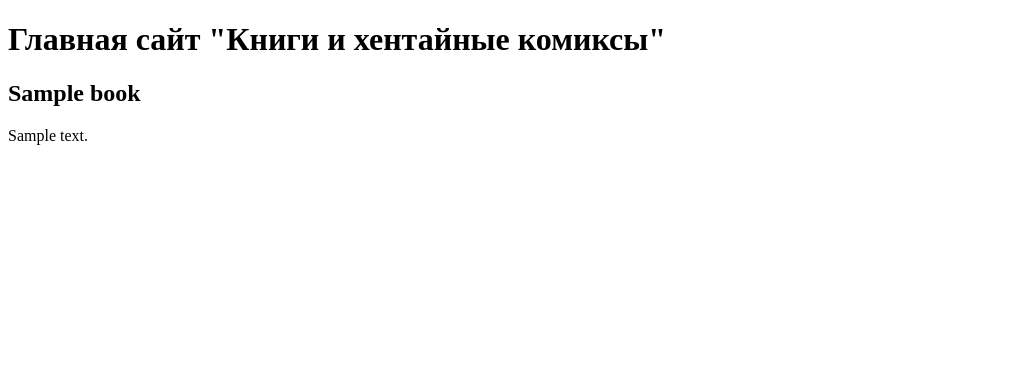
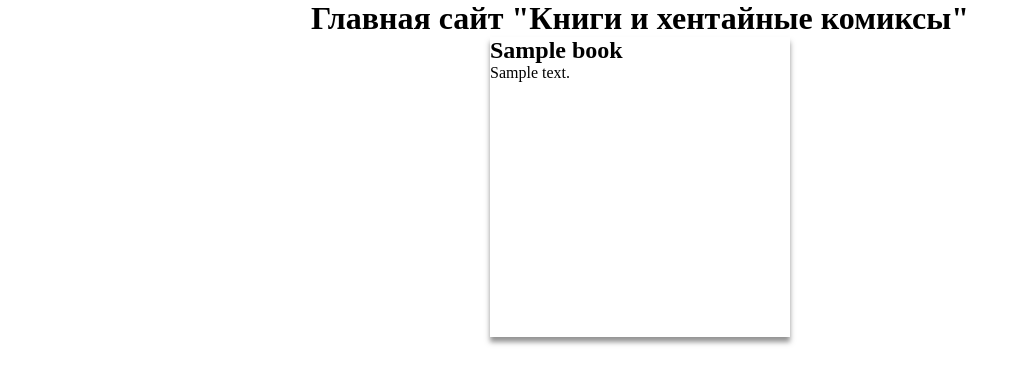
Before and after one commit to MelFxrd/django, a Django app: page /products/ in a window 1280 px wide. Shown: the top 384 px of the page, without its empty margins (0-1021 px from the left). Run offline with Django 5.2, Linux system fonts and the light colour scheme; tables that the repository leaves empty hold one stand-in row (values such as "Sample post").

Commit message:
Настроена обработка статики

```diff
--- a/django_site/settings.py
+++ b/django_site/settings.py
@@ -116,6 +116,7 @@ USE_TZ = True
 # https://docs.djangoproject.com/en/5.2/howto/static-files/
 
 STATIC_URL = 'static/'
+STATICFILES_DIRS = [BASE_DIR / "static", ]
 
 # Default primary key field type
 # https://docs.djangoproject.com/en/5.2/ref/settings/#default-auto-field
--- /dev/null
+++ b/static/style.css
@@ -0,0 +1,22 @@
+* {
+    margin: 0;
+    padding: 0;
+    box-sizing: content-box;
+}
+
+body {
+    display: flex;
+    flex-direction: column;
+    align-items: center;
+}
+
+.wrap {
+    display: flex;
+    flex-wrap: wrap;
+}
+
+.card {
+    width: 300px;
+    height: 300px;
+    box-shadow: 0 5px 5px rgba(40, 40, 40, 0.5);
+}
--- a/templates/index.html
+++ b/templates/index.html
@@ -3,15 +3,18 @@
 <head>
     <meta charset="UTF-8">
     <meta name="viewport" content="width=device-width, initial-scale=1.0">
+    <link rel="stylesheet" href="/static/style.css">
     <title>Главная</title>
 </head>
 <body>
     <h1>Главная сайт "Книги и хентайные комиксы"</h1>
+    <div class="wrap">
         {% for book in books %}
             <div class="card">
                 <h2 class="title-card">{{ book.title }}</h2>
                 <p class="desc-card">{{ book.desc }}</p>
             </div>
         {% endfor %}
+    </div>
 </body>
 </html>
```
Lines whose indentation alone changed are shown as unchanged.
